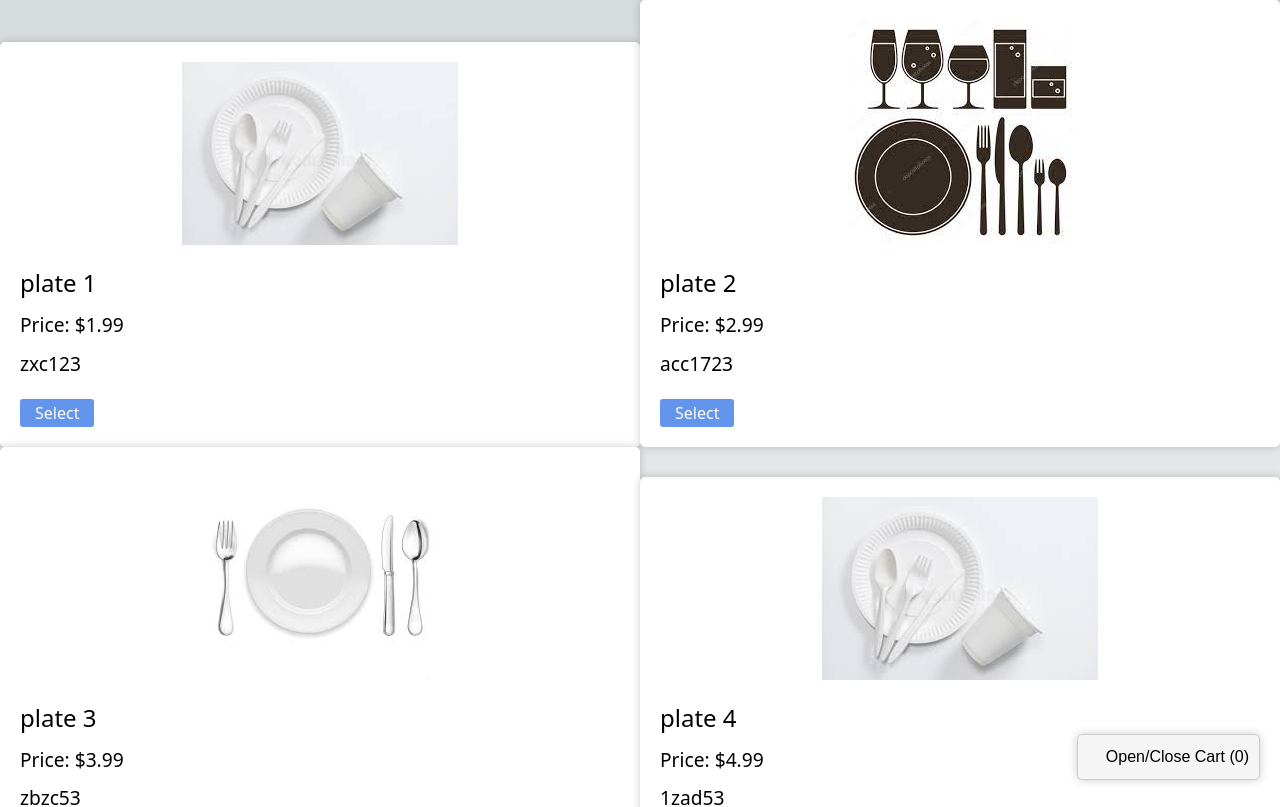
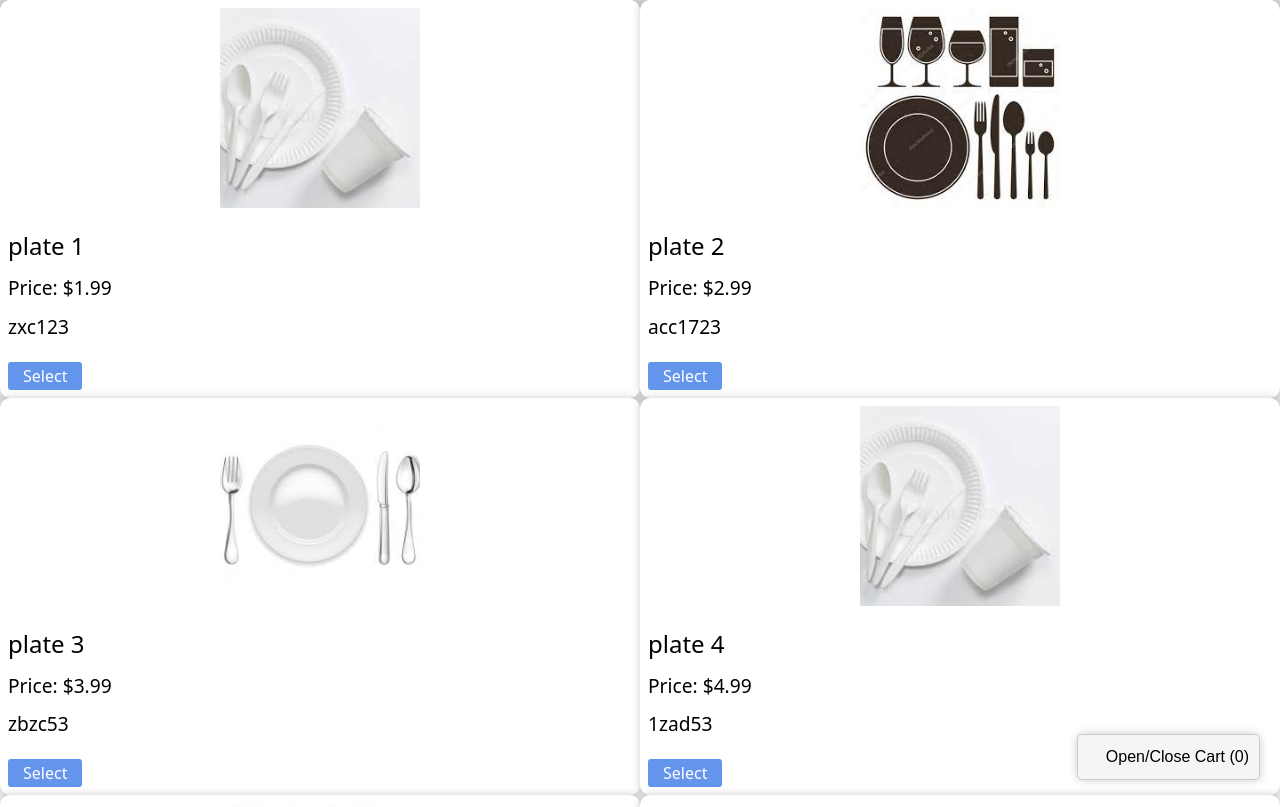
Before and after one commit to bartotti/pigcart, a Next.js app: page / in a window 1280 px wide. Shown: the top 807 px of the page. Built offline with nearby package versions, Linux system fonts and the light colour scheme.

Commit message:
css layout

```diff
--- a/pages/mainScreen.js
+++ b/pages/mainScreen.js
@@ -1,49 +1,47 @@
 import React, { useState } from "react";
 import CartItem from "./cartItem";
-import products from "./products";
+export const products = [
+  {
+    name: "plate 1",
+    price: 1.99,
+    image: "plate1.jpeg",
+    description: "zxc123",
+  },
+  {
+    name: "plate 2",
+    price: 2.99,
+    image: "plate2.jpeg",
+    description: "acc1723",
+  },
+  {
+    name: "plate 3",
+    price: 3.99,
+    image: "plate3.jpeg",
+    description: "zbzc53",
+  },
+  {
+    name: "plate 4",
+    price: 4.99,
+    image: "plate4.jpeg",
+    description: "1zad53",
+  },
+  {
+    name: "plate 5",
+    price: 5.99,
+    image: "plate5.jpeg",
+    description: "5123",
+  },
+  {
+    name: "plate 6",
+    price: 6.99,
+    image: "plate6.jpeg",
+    description: "ad123c53",
+  },
+];
 
-// const products = [
-//   {
-//     name: "plate 1",
-//     price: 1.99,
-//     image: "plate1.jpeg",
-//     description: "zxc123",
-//   },
-//   {
-//     name: "plate 2",
-//     price: 2.99,
-//     image: "plate2.jpeg",
-//     description: "acc1723",
-//   },
-//   {
-//     name: "plate 3",
-//     price: 3.99,
-//     image: "plate3.jpeg",
-//     description: "zbzc53",
-//   },
-//   {
-//     name: "plate 4",
-//     price: 4.99,
-//     image: "plate4.jpeg",
-//     description: "1zad53",
-//   },
-//   {
-//     name: "plate 5",
-//     price: 5.99,
-//     image: "plate5.jpeg",
-//     description: "5123",
-//   },
-//   {
-//     name: "plate 6",
-//     price: 6.99,
-//     image: "plate6.jpeg",
-//     description: "ad123c53",
-//   },
-// ];
 export default function MainScreen() {
   const [cart, setCart] = useState([]);
   const [showCart, setShowCart] = useState(false);
-  const [isCartOpen, setIsCartOpen] = useState(false);
   const [selectedProduct, setSelectedProduct] = useState(null);
   const [selectedQty, setSelectedQty] = useState(1);
 
--- a/pages/products.js
+++ b/pages/products.js
@@ -1,4 +1,4 @@
-const products = [
+export const products = [
     {
       name: "plate 1",
       price: 1.99,
@@ -36,5 +36,3 @@ const products = [
       description: "ad123c53",
     },
   ];
-
-export default products;
--- a/styles/globals.css
+++ b/styles/globals.css
@@ -76,21 +76,24 @@ input[type="number"] {
 .product-list {
   display: grid;
   grid-template-columns: repeat(2, 1fr);
-  gap: 20px;
+  gap: 21px;
 }
 
 .product-section {
   background-color: white;
   box-shadow: 0px 0px 10px 0px rgba(0, 0, 0, 0.2);
-  border-radius: 5px;
-  padding: 20px;
+  border-radius: 10px;
+  padding: 8px;
+  align-items: center;
 }
 
 .product-img {
   display: block;
   margin: 0 auto;
   margin-bottom: 20px;
-  max-width: 100%;
+  width: 200px;
+  height: 200px;
+  object-fit: cover;
 }
 
 .product-section h2 {
```
Lines whose indentation alone changed are shown as unchanged.
